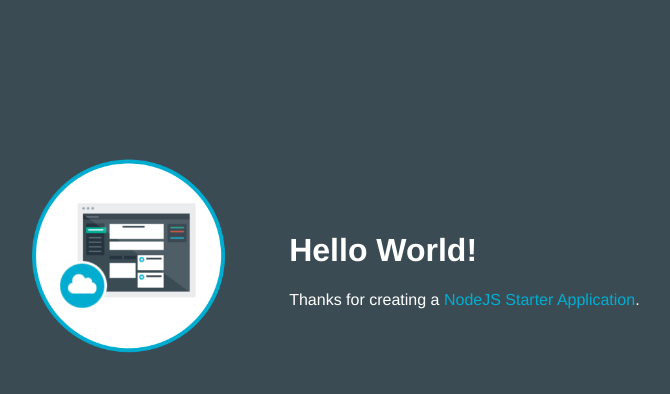
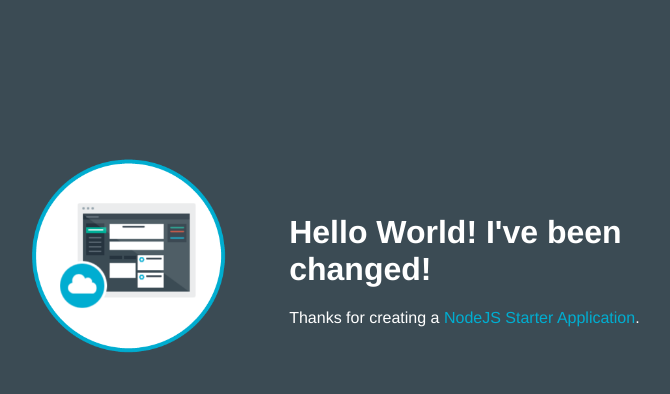
Before and after one commit to lmbachen/LMB-BluemixPoT-1481036131064, a website: page public/index.html in a window 1280 px wide. Shown: the whole page, without its empty margins (253-923 px from the left). Drawn offline with Linux system fonts and the light colour scheme.

Commit message:
Update index.html

```diff
--- a/public/index.html
+++ b/public/index.html
@@ -16,7 +16,7 @@
           <img class = "newappIcon" src="images/newapp-icon.png">
         </td>
         <td>
-          <h1 id="message">Hello World!</h1>
+          <h1 id="message">Hello World! I've been changed!</h1>
           <p class='description'></p> Thanks for creating a <span class = "blue">NodeJS Starter Application</span>.
         </td>
       </tr>
```
